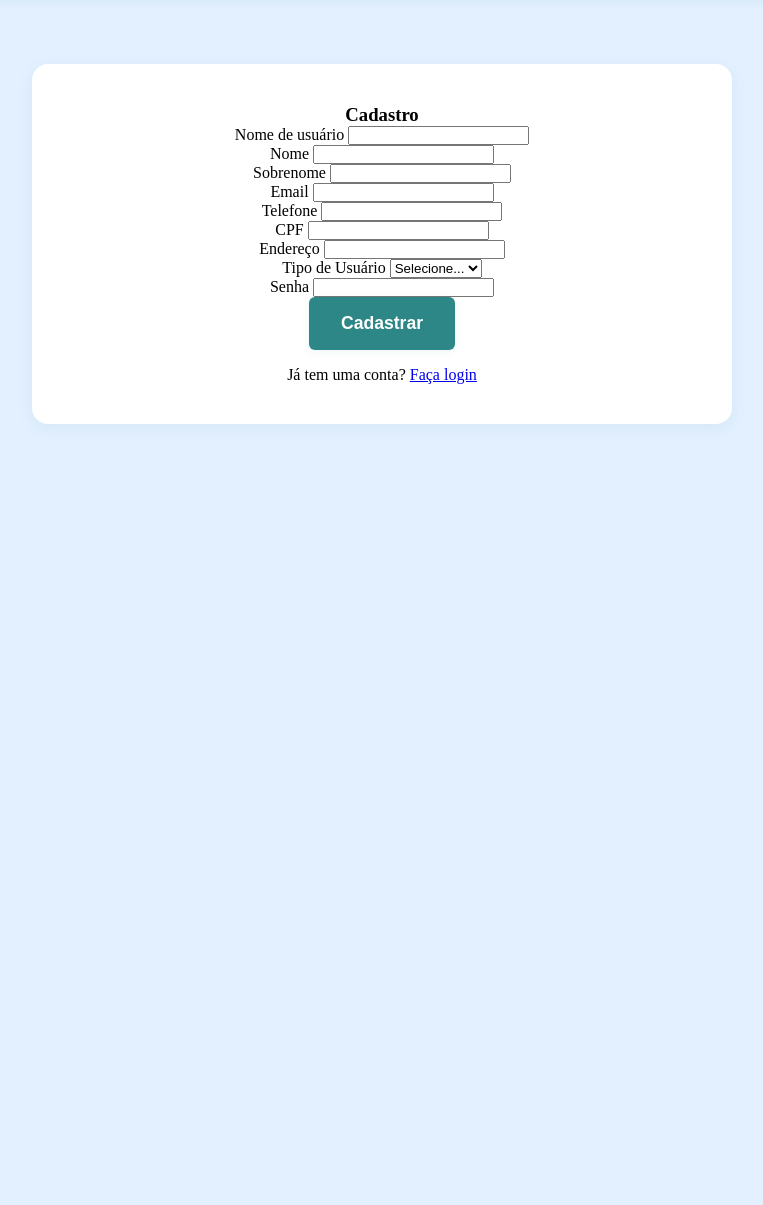
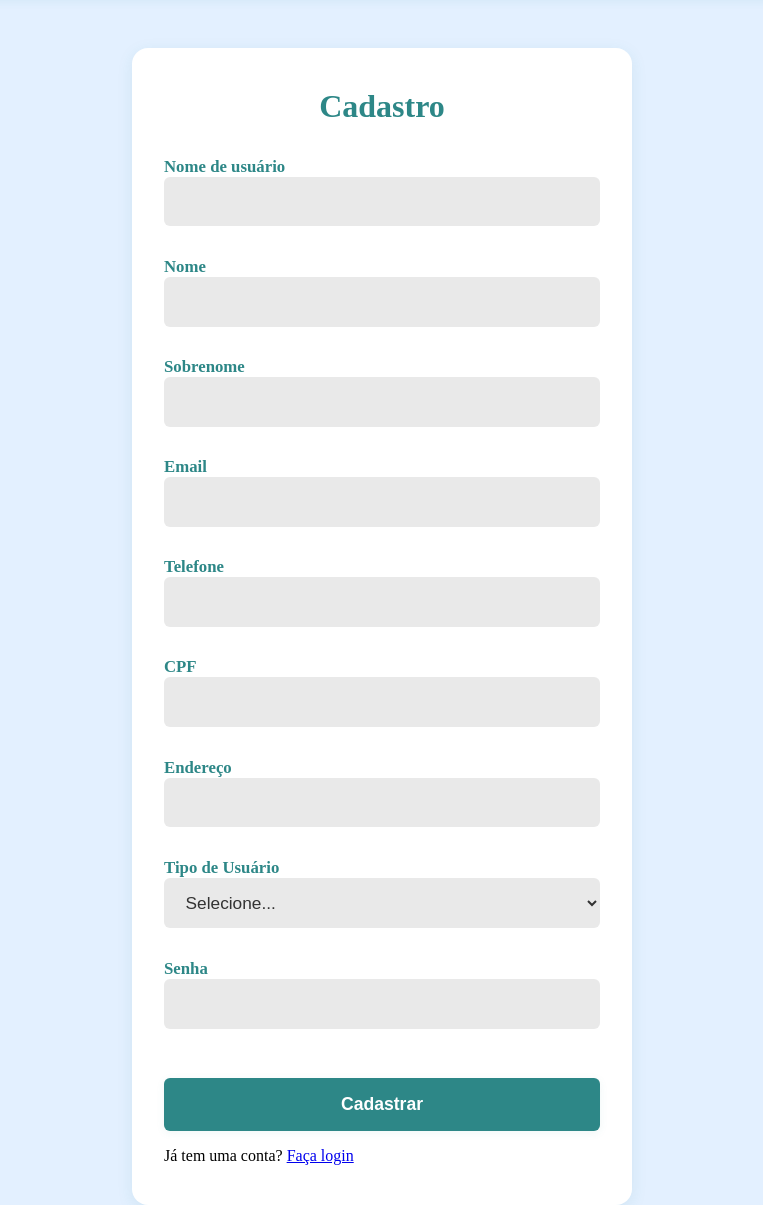
Before and after one commit to gfborba/imobiliaria, a Django app: page /auth/cadastro/ in a window 1280 px wide. Shown: the part 62-1267 px from the top of the page, without its empty margins (258-1021 px from the left). Before the commit the page ends 486 px from the top, so only its background shows below. Run offline with Django 5.2, Linux system fonts and the light colour scheme.

Commit message:
fix classes

```diff
--- a/usuarios/templates/pages/cadastro.html
+++ b/usuarios/templates/pages/cadastro.html
@@ -1,72 +1,60 @@
 {% extends 'base.html' %}
 
 {% block content %}
-<div class="container mt-5">
-    <div class="row justify-content-center">
-        <div class="col-md-6">
-            <div class="card">
-                <div class="card-header">
-                    <h3 class="text-center">Cadastro</h3>
-                </div>
-                <div class="card-body">
+<div class="register-form-container">
+    <h3>Cadastro</h3>
     {% if useralredyexist %}
-                        <div class="alert alert-danger">{{ useralredyexist }}</div>
+        <div class="alert">{{ useralredyexist }}</div>
     {% endif %}
     {% if error %}
-                        <div class="alert alert-danger">{{ error }}</div>
+        <div class="alert">{{ error }}</div>
     {% endif %}
-                    <form method="POST">
+    <form method="POST" class="register-form">
         {% csrf_token %}
-                        <div class="form-group mb-3">
+        <div>
             <label for="username">Nome de usuário</label>
-                            <input type="text" class="form-control" id="username" name="username" required>
+            <input type="text" id="username" name="username" required>
         </div>
-                        <div class="form-group mb-3">
+        <div>
             <label for="firstname">Nome</label>
-                            <input type="text" class="form-control" id="firstname" name="firstname" required>
+            <input type="text" id="firstname" name="firstname" required>
         </div>
-                        <div class="form-group mb-3">
+        <div>
             <label for="lastname">Sobrenome</label>
-                            <input type="text" class="form-control" id="lastname" name="lastname" required>
+            <input type="text" id="lastname" name="lastname" required>
         </div>
-                        <div class="form-group mb-3">
+        <div>
             <label for="email">Email</label>
-                            <input type="email" class="form-control" id="email" name="email" required>
+            <input type="email" id="email" name="email" required>
         </div>
-                        <div class="form-group mb-3">
+        <div>
             <label for="telefone">Telefone</label>
-                            <input type="tel" class="form-control" id="telefone" name="telefone" required>
+            <input type="tel" id="telefone" name="telefone" required>
         </div>
-                        <div class="form-group mb-3">
+        <div>
             <label for="cpf">CPF</label>
-                            <input type="text" class="form-control" id="cpf" name="cpf" required>
+            <input type="text" id="cpf" name="cpf" required>
         </div>
-                        <div class="form-group mb-3">
+        <div>
             <label for="endereco">Endereço</label>
-                            <input type="text" class="form-control" id="endereco" name="endereco" required>
+            <input type="text" id="endereco" name="endereco" required>
         </div>
-                        <div class="form-group mb-3">
+        <div>
             <label for="role">Tipo de Usuário</label>
-                            <select class="form-control" id="role" name="role" required>
+            <select id="role" name="role" required>
                 <option value="">Selecione...</option>
                 <option value="CLIENTE">Cliente</option>
                 <option value="CORRETOR">Corretor</option>
             </select>
         </div>
-                        <div class="form-group mb-3">
+        <div>
             <label for="senha">Senha</label>
-                            <input type="password" class="form-control" id="senha" name="senha" required>
+            <input type="password" id="senha" name="senha" required>
         </div>
-                        <div class="d-grid gap-2">
         <button type="submit" class="btn btn-primary">Cadastrar</button>
-                        </div>
     </form>
     <div class="text-center mt-3">
         <p>Já tem uma conta? <a href="{% url 'login' %}">Faça login</a></p>
     </div>
 </div>
-            </div>
-        </div>
-    </div>
-</div>
 {% endblock %}
```
Also changed, not shown: usuarios/templates/pages/base_auth.html (added, +13 -0 lines), usuarios/templates/pages/login.html (+21 -16 lines). Lines whose indentation alone changed are shown as unchanged.
